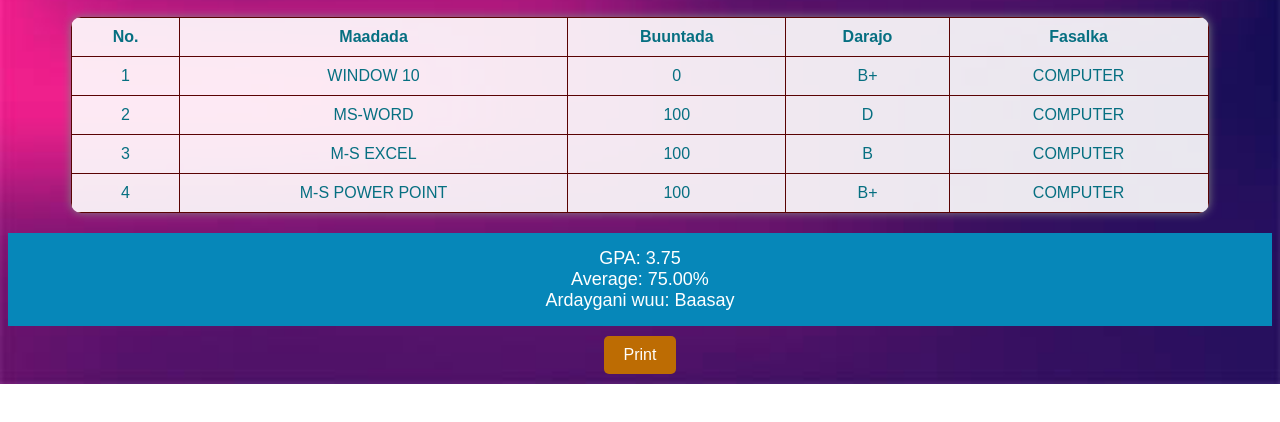
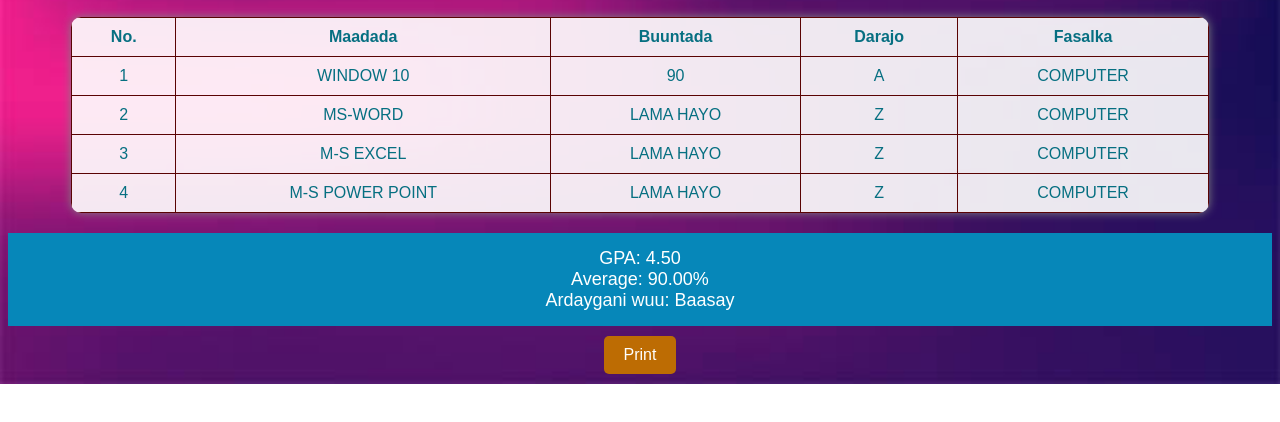
Before and after one commit to BanadirSchool/Banadir-School-BEST-b2-2, a plain HTML site: page index.html in a window 1280 px wide. Shown: the part 332-754 px from the top of the page. Drawn offline with Linux system fonts and the light colour scheme.

Commit message:
Update index.html

```diff
--- a/index.html
+++ b/index.html
@@ -137,29 +137,29 @@ background-size: cover;
             <th>Fasalka</th>
         </tr>
         <tr><td>1</td><td>WINDOW 10</td>
-            <td>0</td>
-            <td>B+</td>
+            <td>90</td>
+            <td>A</td>
             <td>COMPUTER</td>
         </tr>
         <tr>
             <td>2</td>
             <td>MS-WORD</td>
-            <td>100</td>
-            <td>D</td>
+            <td>LAMA HAYO</td>
+            <td>Z</td>
             <td>COMPUTER</td>
         </tr>
         <tr>
             <td>3</td>
             <td>M-S EXCEL</td>
-            <td>100</td>
-            <td>B</td>
+            <td>LAMA HAYO</td>
+            <td>Z</td>
             <td>COMPUTER</td>
         </tr>
         <tr>
             <td>4</td>
             <td>M-S POWER POINT</td>
-            <td>100</td>
-            <td>B+</td>
+            <td>LAMA HAYO</td>
+            <td>Z</td>
             <td>COMPUTER</td>
         </tr>
     </table>
```
